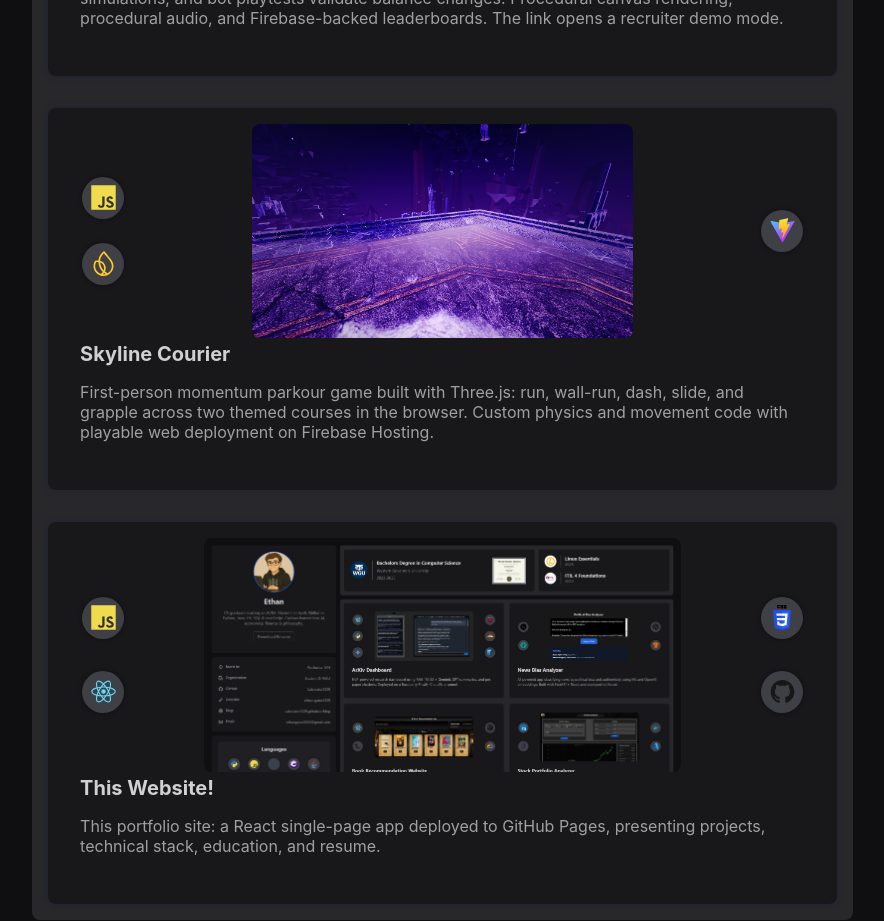
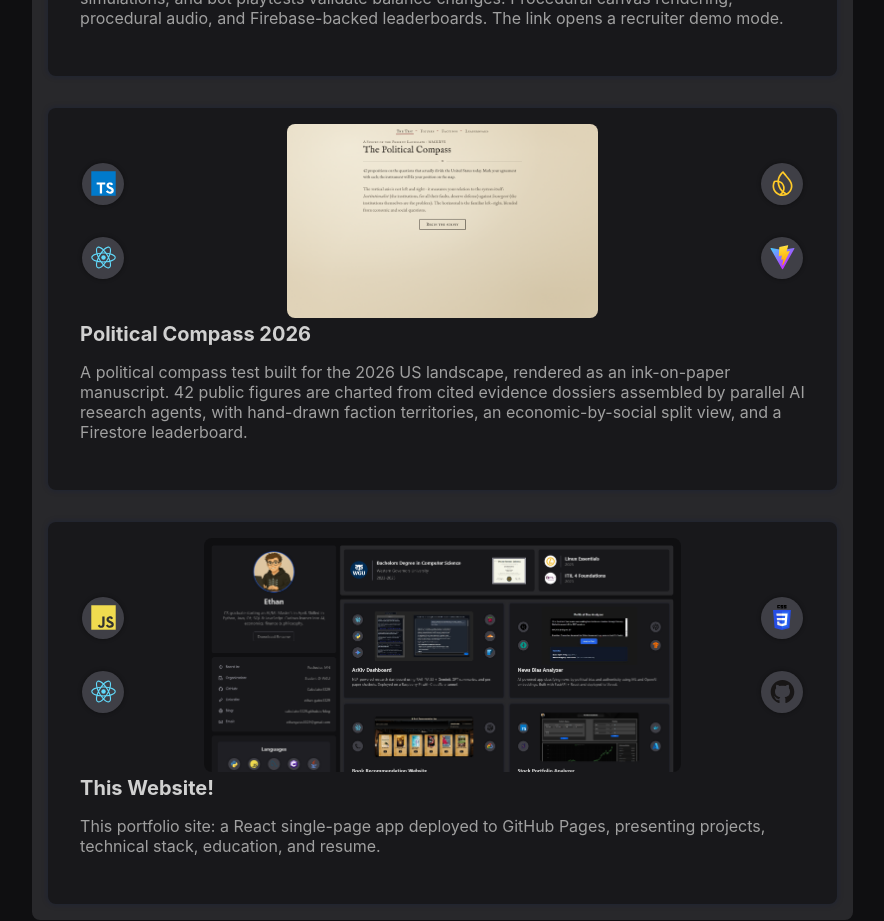
Before and after one commit to Calculator5329/Calculator5329.github.io, a React (Create React App) app: page / in a window 1280 px wide. Shown: the part 1920-2841 px from the top of the page, without its empty margins (395-1279 px from the left). Built offline with nearby package versions, Linux system fonts and the light colour scheme.

Commit message:
cards: drop Skyline Courier, add Political Compass 2026, real tab title
Co-Authored-By: Claude Fable 5.1 <noreply@anthropic.com>

```diff
--- a/public/index.html
+++ b/public/index.html
@@ -10,7 +10,7 @@
       content="Web site created using create-react-app"
     />
     <link rel="manifest" href="%PUBLIC_URL%/manifest.json" />
-    <title>My Portfolio</title>
+    <title>Ethan Gates</title>
   </head>
   <body>
     <noscript>You need to enable JavaScript to run this app.</noscript>
--- a/src/components/Projects.js
+++ b/src/components/Projects.js
@@ -66,12 +66,13 @@ export default function Projects() {
       />
 
       <Project
-        title="Skyline Courier"
-        image={`${process.env.PUBLIC_URL}/skyline-courier.png`}
-        description="First-person momentum parkour game built with Three.js: run, wall-run, dash, slide, and grapple across two themed courses in the browser. Custom physics and movement code with playable web deployment on Firebase Hosting."
-        link="https://skyline-courier-5329.web.app"
+        title="Political Compass 2026"
+        image={`${process.env.PUBLIC_URL}/political-compass.png`}
+        description="A political compass test built for the 2026 US landscape, rendered as an ink-on-paper manuscript. 42 public figures are charted from cited evidence dossiers assembled by parallel AI research agents, with hand-drawn faction territories, an economic-by-social split view, and a Firestore leaderboard."
+        link="https://political-test-2026.web.app"
         techIcons={[
-          icon("JavaScript", "JavaScript.svg"),
+          icon("TypeScript", "TypeScript.svg"),
+          icon("React", "React.svg"),
           icon("Firebase", "Firebase.svg"),
           icon("Vite", "Vite.js.svg"),
         ]}
```
Also changed, not shown: public/political-compass.png (added), public/skyline-courier.png (deleted), 2 other files (tests, documents, lock files or other folders).
